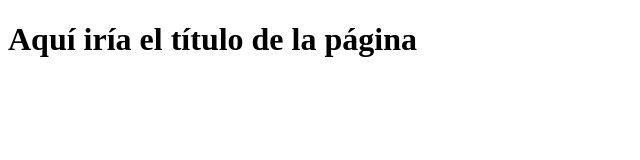
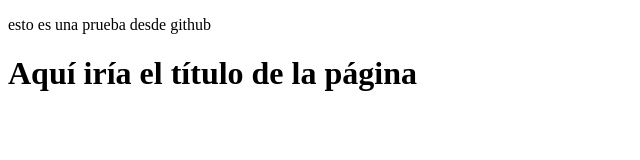
Before and after one commit to nurmormor/pruebaGit2DAW, a plain HTML site: page index.html in a window 1280 px wide. Shown: the whole page, without its empty margins (0-640 px from the left). Drawn offline with Linux system fonts and the light colour scheme.

Commit message:
Update index.html
cambios desde github

```diff
--- a/index.html
+++ b/index.html
@@ -6,6 +6,7 @@
     <title>Document</title>
 </head>
 <body>
+    <p>esto es una prueba desde github</p>
     <h1>Aquí iría el título de la página</h1>
 </body>
 </html>
```
